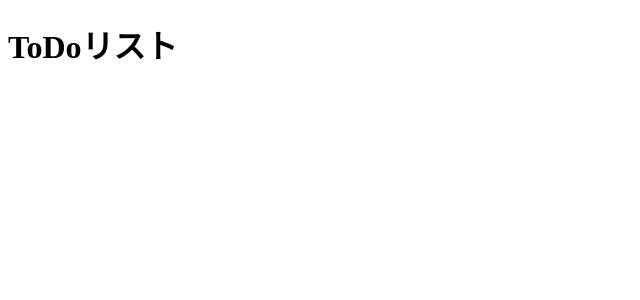
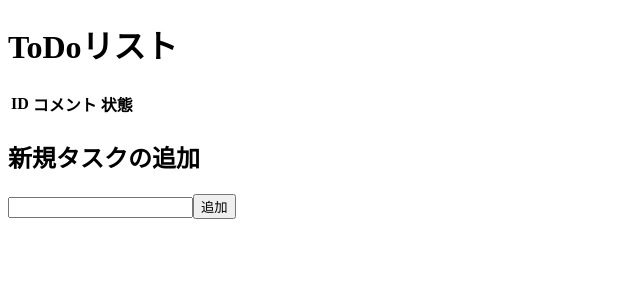
Before and after one commit to y-iwamoto/vue-todo, a Vue app in the folder app/: page / in a window 1280 px wide. Shown: the top 300 px of the page, without its empty margins (0-640 px from the left). Built offline with nearby package versions, Linux system fonts and the light colour scheme.

Commit message:
①TODOタスク追加機能を実装

```diff
--- a/app/package.json
+++ b/app/package.json
@@ -9,7 +9,8 @@
   },
   "dependencies": {
     "core-js": "^3.6.5",
-    "vue": "^2.6.11"
+    "vue": "^2.6.11",
+    "vuex": "^3.6.2"
   },
   "devDependencies": {
     "@vue/cli-plugin-babel": "~4.5.0",
--- /dev/null
+++ b/app/src/components/modules/TodoInput.vue
@@ -0,0 +1,42 @@
+<template>
+  <div>
+    <h2>新規タスクの追加</h2>
+    <form @submit.prevent="click">
+      <input type="text" v-model="todo" />
+      <button type="submit">追加</button>
+      <div v-if="error">{{ error }}</div>
+    </form>
+  </div>
+</template>
+
+<script>
+export default {
+  name: 'TodoInput',
+  data() {
+    return {
+      todo: '',
+      error: '',
+    }
+  },
+  computed: {
+    validation() {
+      if (!this.todo) {
+        return 'TODOは未入力です'
+      }
+      return ''
+    },
+  },
+  methods: {
+    click() {
+      const error = this.validation
+      if (error) {
+        this.error = error
+        return
+      } else {
+        this.error = ''
+      }
+      this.$emit('addTodo', this.todo)
+    },
+  },
+}
+</script>
--- /dev/null
+++ b/app/src/components/modules/TodoList.vue
@@ -0,0 +1,31 @@
+<template>
+  <table>
+    <thead>
+      <tr>
+        <th>ID</th>
+        <th>コメント</th>
+        <th>状態</th>
+        <th></th>
+      </tr>
+    </thead>
+    <tbody>
+      <tr v-for="todo in todos" :key="todo.id">
+        <td>{{ todo.id }}</td>
+        <td>{{ todo.comment }}</td>
+        <td>
+          <button>{{ todo.status }}</button>
+        </td>
+        <td><button>削除</button></td>
+      </tr>
+    </tbody>
+  </table>
+</template>
+
+<script>
+export default {
+  name: 'TodoList',
+  props: {
+    todos: Array,
+  },
+}
+</script>
--- a/app/src/components/pages/Todo.vue
+++ b/app/src/components/pages/Todo.vue
@@ -1,11 +1,35 @@
 <template>
   <div>
     <h1>ToDoリスト</h1>
+    <TodoList :todos="getTodos" />
+    <TodoInput @addTodo="addTodo($event)" />
   </div>
 </template>
 
 <script>
+import TodoInput from '../modules/TodoInput'
+import TodoList from '../modules/TodoList'
+import { mapActions, mapGetters } from 'vuex'
+
 export default {
   name: 'Todo',
+  components: {
+    TodoInput,
+    TodoList,
+  },
+  data() {
+    return {
+      todos: [],
+    }
+  },
+  computed: {
+    ...mapGetters(['getTodos']),
+  },
+  methods: {
+    ...mapActions(['addTodoAcion']),
+    addTodo(todo) {
+      this.addTodoAcion({ comment: todo })
+    },
+  },
 }
 </script>
--- a/app/src/main.js
+++ b/app/src/main.js
@@ -1,8 +1,10 @@
 import Vue from 'vue'
 import App from './App.vue'
+import store from './store/index'
 
 Vue.config.productionTip = false
 
 new Vue({
+  store,
   render: (h) => h(App),
 }).$mount('#app')
--- /dev/null
+++ b/app/src/store/actions.js
@@ -0,0 +1,13 @@
+import store from './index'
+const actions = {
+  addTodoAcion({ commit }, payload) {
+    const latestTodo = store.getters['getLatestTodo']
+    const nextId = latestTodo ? latestTodo.id + 1 : 0
+    commit('setTodo', {
+      id: nextId,
+      comment: payload.comment,
+      status: '作業中',
+    })
+  },
+}
+export default actions
--- /dev/null
+++ b/app/src/store/getters.js
@@ -0,0 +1,9 @@
+const getters = {
+  getLatestTodo(state) {
+    return state.todos.length !== 0 ? state.todos.slice(-1)[0] : null
+  },
+  getTodos(state) {
+    return state.todos
+  },
+}
+export default getters
--- /dev/null
+++ b/app/src/store/index.js
@@ -0,0 +1,15 @@
+import Vue from 'vue'
+import Vuex from 'vuex'
+import getters from './getters'
+import actions from './actions'
+import mutations from './mutations'
+import state from './state'
+
+Vue.use(Vuex)
+
+export default new Vuex.Store({
+  state,
+  getters,
+  actions,
+  mutations,
+})
--- /dev/null
+++ b/app/src/store/mutations.js
@@ -0,0 +1,6 @@
+const mutations = {
+  setTodo(state, payload) {
+    state.todos.push(payload)
+  },
+}
+export default mutations
--- /dev/null
+++ b/app/src/store/state.js
@@ -0,0 +1,5 @@
+const state = () => ({
+  filter: 'all',
+  todos: [],
+})
+export default state
```
Also changed, not shown: 1 other file (tests, documents, lock files or other folders).
